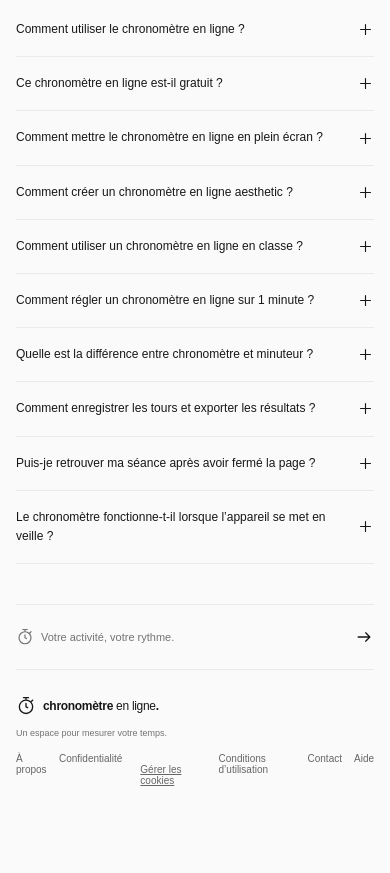
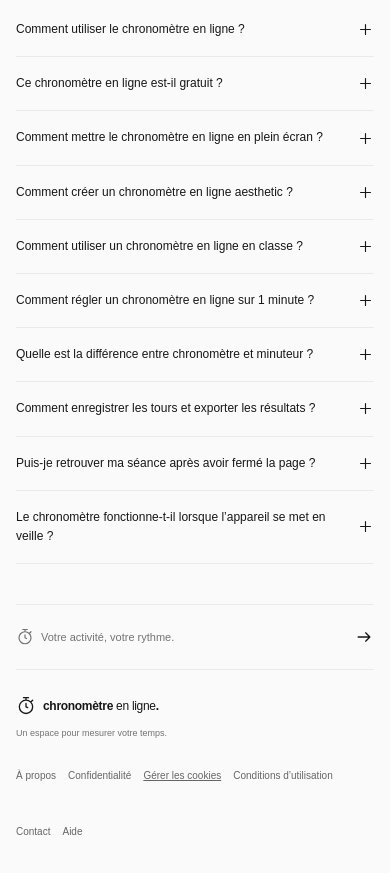
Before and after one commit to Kushagra1710/chronom-tre-en-ligne.com, an Astro site: page / in a window 390 px wide. Shown: the part 3546-4419 px from the top of the page. Before the commit the page ends 4369 px from the top, so only its background shows below. Built offline with nearby package versions, Linux system fonts and the light colour scheme; Astro itself is replaced by a stand-in of ours.

Commit message:
Align footer cookie control and wrap navigation on small screens

```diff
--- a/src/styles/global.css
+++ b/src/styles/global.css
@@ -1010,6 +1010,7 @@ td input:hover {
 }
 .site-footer {
   display: flex;
+  flex-wrap: wrap;
   gap: 35px;
   align-items: center;
   padding-block: 32px 40px;
@@ -1027,10 +1028,21 @@ td input:hover {
 }
 .site-footer nav {
   display: flex;
-  gap: 22px;
+  flex-wrap: wrap;
+  align-items: center;
+  justify-content: flex-end;
+  gap: 4px 22px;
   font-size: 11px;
   margin-left: auto;
   color: var(--body);
+}
+.site-footer nav > a,
+.site-footer nav > button {
+  display: inline-flex;
+  align-items: center;
+  min-height: 44px;
+  padding: 0;
+  white-space: nowrap;
 }
 .footer-domain {
   font:
@@ -1668,11 +1680,15 @@ dialog::backdrop {
     width: 20px;
   }
   .site-footer {
+    flex-direction: column;
+    align-items: flex-start;
     padding-block: 26px;
     gap: 15px;
   }
   .site-footer nav {
-    gap: 15px;
+    justify-content: flex-start;
+    margin-left: 0;
+    gap: 0 16px;
     font-size: 10px;
   }
   .footer-brand {
```
